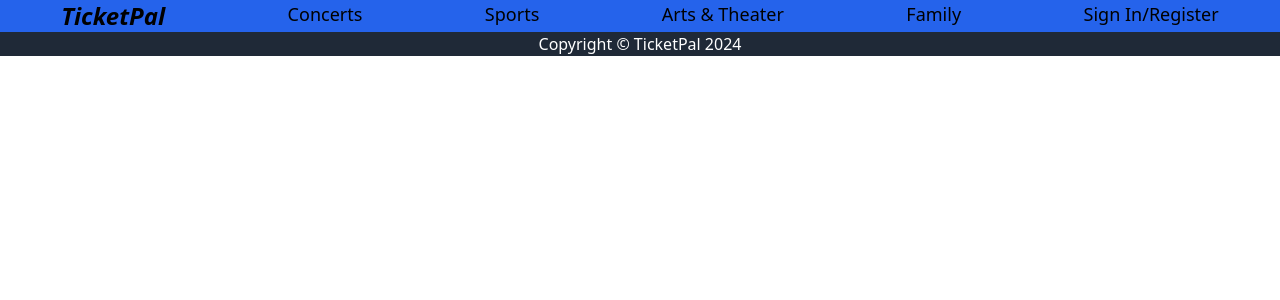
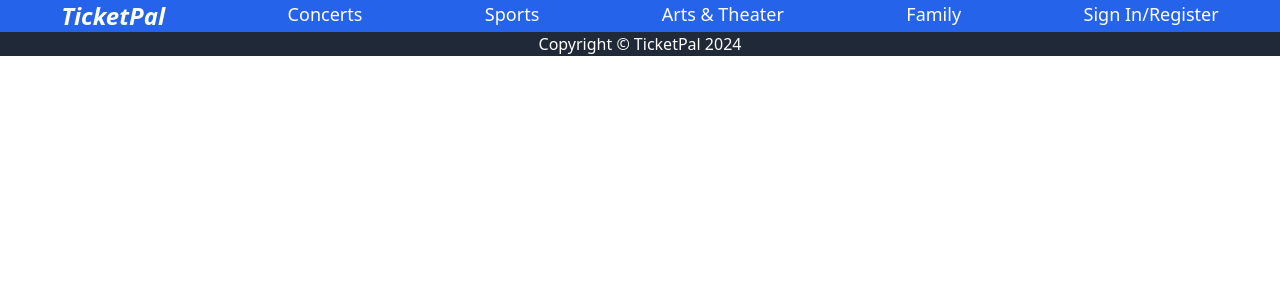
Before and after one commit to Ja-Uyoma/ticket-booking-application, a React (Vite) app: page / in a window 1280 px wide. Shown: the top 300 px of the page. Built offline with nearby package versions, Linux system fonts and the light colour scheme.

Commit message:
refactor: make the text colour white

```diff
--- a/src/client/App.jsx
+++ b/src/client/App.jsx
@@ -11,7 +11,7 @@ function App() {
 
 function Header() {
   return (
-    <div className="flex justify-around text-lg bg-blue-600">
+    <div className="flex justify-around text-lg bg-blue-600 text-white">
       <header>
         <h1 className="font-bold text-2xl italic">TicketPal</h1>
       </header>
```
